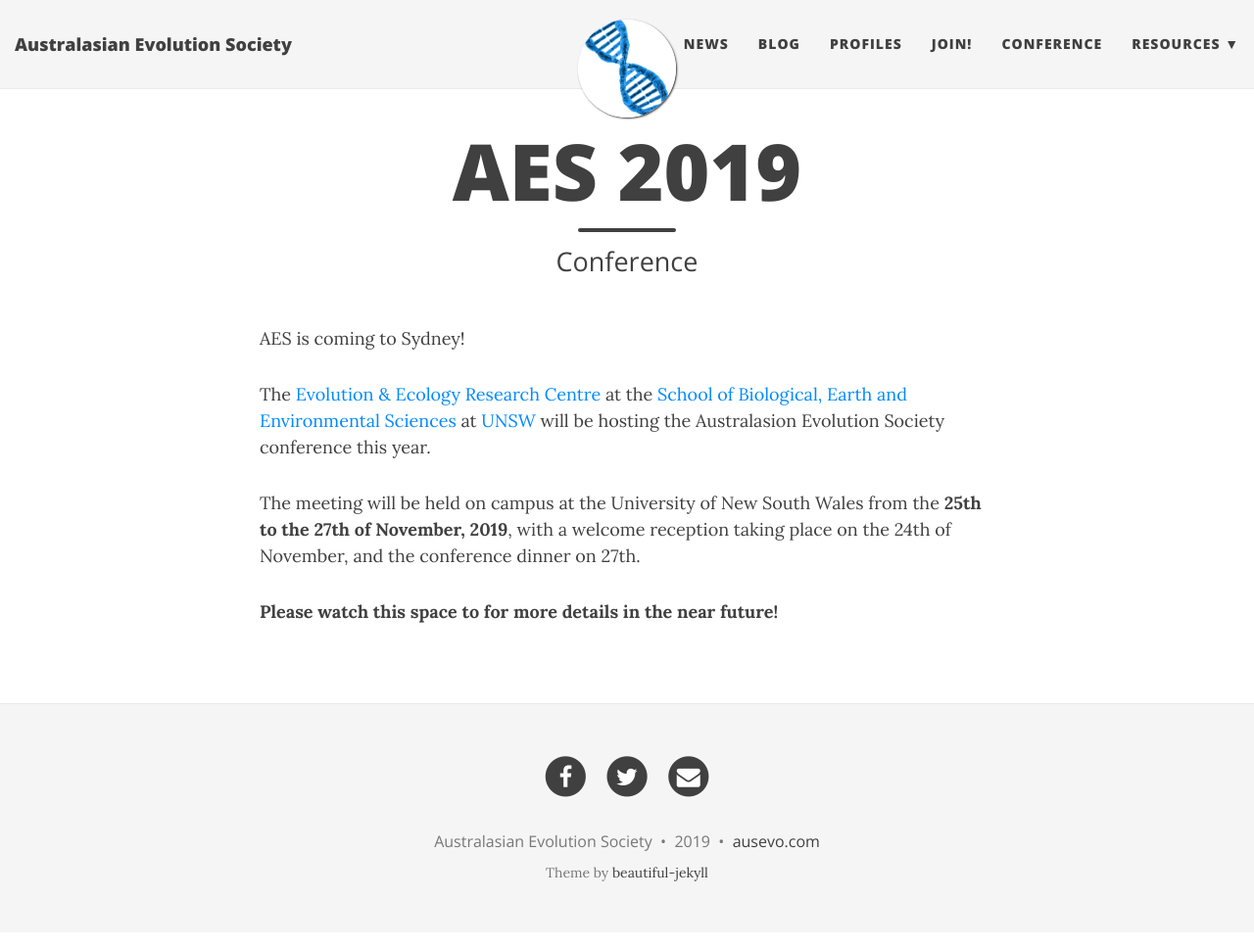
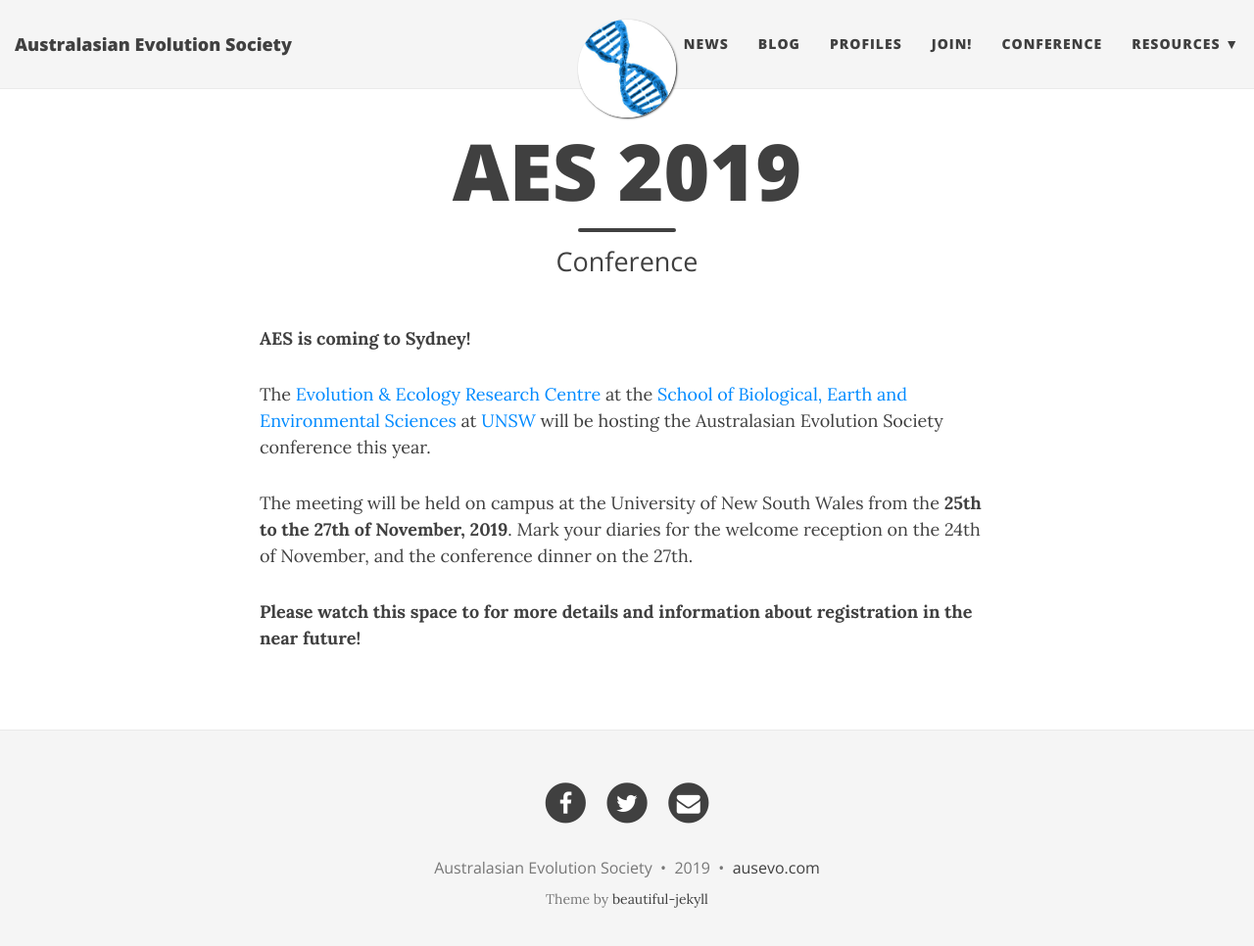
Before and after one commit to ausevo/ausevo.github.io, a Jekyll site: the page built from conference.md, in a window 1280 px wide and 979 px high. Shown: the top 966 px of the window at 98% size. Built offline with Jekyll 4.4.1, drawn with Linux system fonts in a browser that asks for light colours; nearby versions of some CDN libraries.

Commit message:
Update conference.md

```diff
--- a/conference.md
+++ b/conference.md
@@ -5,12 +5,13 @@ subtitle: Conference
 css: "/css/index.css"
 ---
 
-AES is coming to Sydney!
+**AES is coming to Sydney!**
 
-The [Evolution & Ecology Research Centre](http://www.eerc.unsw.edu.au/) at the [School of Biological, Earth and Environmental Sciences](https://www.bees.unsw.edu.au/)  at [UNSW](https://www.unsw.edu.au/) will be hosting the Australasion Evolution Society conference this year.
+The [Evolution & Ecology Research Centre](http://www.eerc.unsw.edu.au/) at the [School of Biological, Earth and Environmental Sciences](https://www.bees.unsw.edu.au/)  at [UNSW](https://www.unsw.edu.au/) will be hosting the Australasian Evolution Society conference this year.
 
-The meeting will be held on campus at the University of New South Wales from the **25th to the 27th of November, 2019**, with a
-welcome reception taking place on the 24th of November, and the conference dinner on 27th.
+The meeting will be held on campus at the University of New South Wales from the
+**25th to the 27th of November, 2019**.
+Mark your diaries for the welcome reception on the 24th of November, and the conference dinner on the 27th.
 
 
-**Please watch this space to for more details in the near future!**
+**Please watch this space to for more details and information about registration in the near future!**
```
